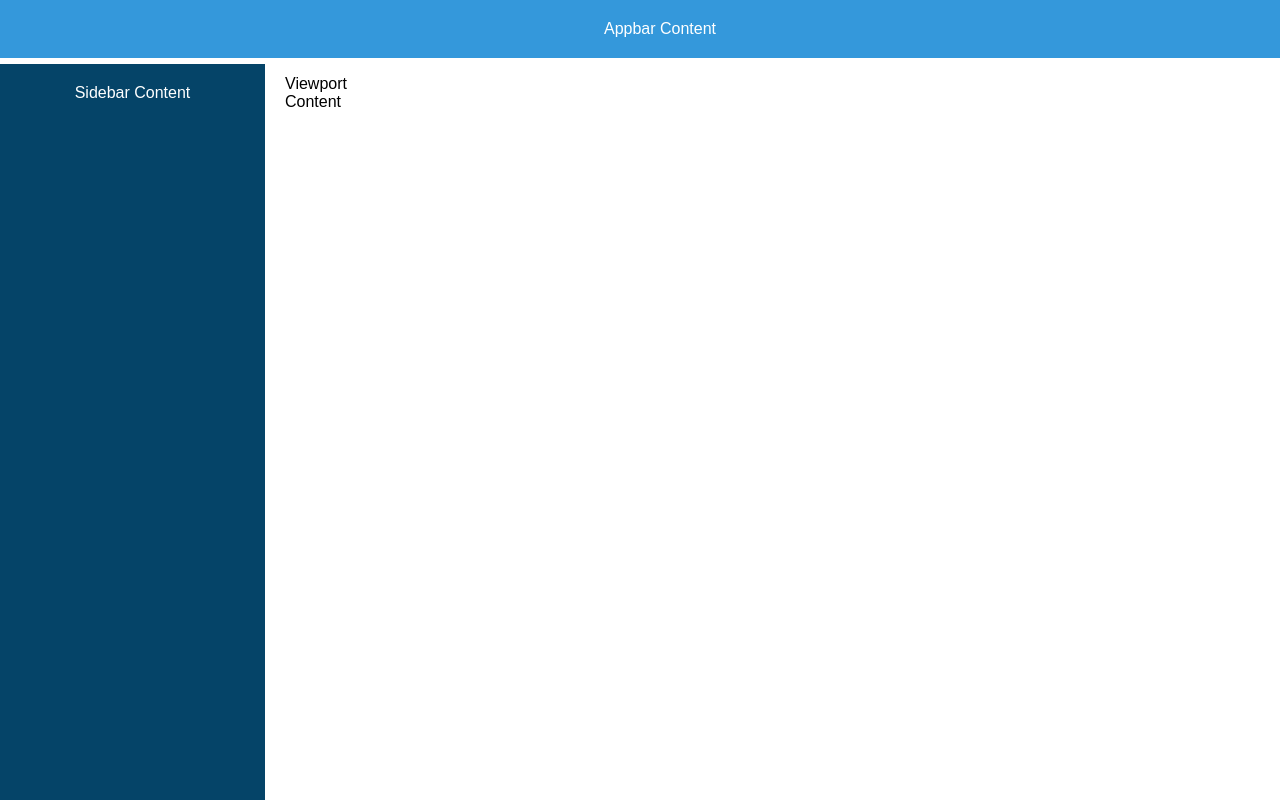
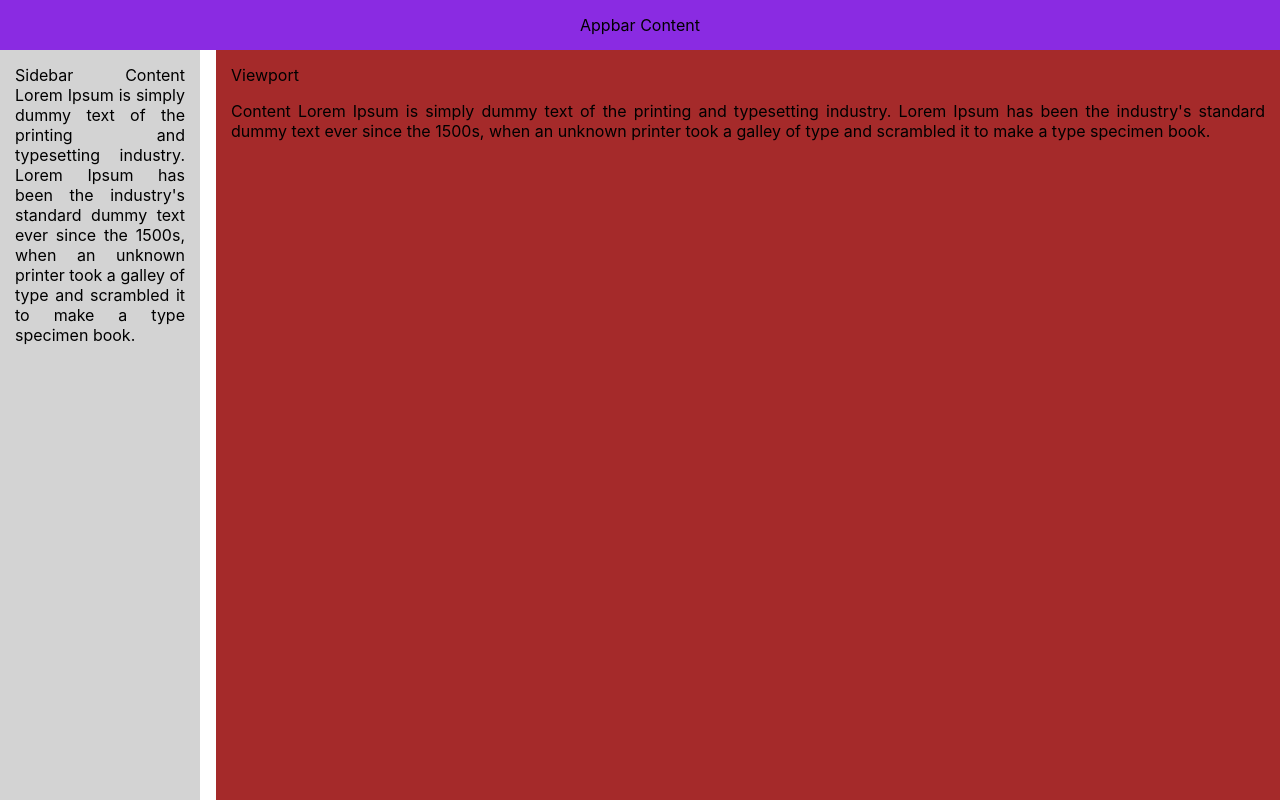
Before and after one commit to gponti-s/hardhat-Simple-Project, a React (Create React App) app in the folder frontend/: page / in a window 1280 px wide. Built offline with nearby package versions, Linux system fonts and the light colour scheme.

Commit message:
Frontedn_CssGridUpdate

```diff
--- a/frontend/src/App.css
+++ b/frontend/src/App.css
@@ -1,68 +1,33 @@
-.App {
-  text-align: center;
+
+.app-container{
+  display: grid;
+  grid-template-columns: 1fr; /* Single column for the sidebar and viewport */
+  grid-template-rows: 50px;
+  height: 100Vh;
 }
 
-/*.App-logo {
-  height: 40vmin;
-  pointer-events: none;
+.head-container {
+  text-align:center;
+  background-color: blueviolet;
+  padding: 15px;
 }
 
-.App-header {
-  background-color: #282c34;
-  min-height: 100vh;
-  display: flex;
-  flex-direction: column;
-  align-items: center;
-  justify-content: center;
-  font-size: calc(10px + 2vmin);
-  color: white;
-}*/
-
-body {
-  margin: 0;
-  font-family: 'Arial', sans-serif;
-}
-
-.app-container {
-  display: flex;
-  position:absolute;
-}
-
-.appbar {
-  text-align: center;
-  width: 100%;
-  position: fixed;
-  background-color: #3498db;
-  color: #fff;
-  padding: 20px;
-  z-index: 2;
+.content-container {
+  display: inline-grid;
+  gap: 1rem;
+  grid-template-columns: 200px repeat(3, 1fr);
 }
 
 .sidebar {
-  text-align: center;
-  background: rgb(5, 68, 104);
-  color: #fff;
-  position: fixed;
-  width: 225px;
-  top: 8%;
-  height: 100%;
-  padding: 20px;
-  transition: all 0.5s ease;
-  z-index: 1;
+  text-align: justify;
+  background: rgb(211,211,211);
+  color: black;
+  padding: 15px;
 }
+.viewport {
+  grid-column: span 3;
 
-.content-container {
-  flex: 3;
-  padding: 20px;
+  text-align: justify;
+  background-color: brown;
+  padding:15px;
 }
-
-.viewport {
-  text-align: left;
-  position: absolute;
-  left: 265px;
-  right: 500px;
-  top: 55px;
-  padding: 20px;
-  width: 100%;
-  height: 100%;
-}
--- a/frontend/src/App.js
+++ b/frontend/src/App.js
@@ -14,11 +14,13 @@ import { Viewport } from './Components/Viewport';
 function App() {
   return (
     <div className="app-container">
+      <div className="head-container">
         <Appbar />
+      </div>
+      <div className="content-container">
         <Sidebar />
-        <div className="content-container">
-          <Viewport />
-        </div>
+        <Viewport />
+      </div>
     </div>
       //<AllRoutes/>
   );
--- a/frontend/src/Components/Sidebar.js
+++ b/frontend/src/Components/Sidebar.js
@@ -2,8 +2,8 @@ import React from "react";
 
 export const Sidebar = () => {
     return(
-        <div className="sidebar">
-            Sidebar Content
+        <div className="col-2 sidebar">
+            Sidebar Content Lorem Ipsum is simply dummy text of the printing and typesetting industry. Lorem Ipsum has been the industry's standard dummy text ever since the 1500s, when an unknown printer took a galley of type and scrambled it to make a type specimen book.
         </div>
     );
 }
--- a/frontend/src/Components/Viewport.js
+++ b/frontend/src/Components/Viewport.js
@@ -2,8 +2,11 @@ import React from "react";
 
 export const Viewport = () => {
     return(
-        <div className="viewport">
-            Viewport Content
+        <div className="col-10 viewport">
+            Viewport
+            <p>
+            Content Lorem Ipsum is simply dummy text of the printing and typesetting industry. Lorem Ipsum has been the industry's standard dummy text ever since the 1500s, when an unknown printer took a galley of type and scrambled it to make a type specimen book.
+            </p>
         </div>
     );
 }
```
